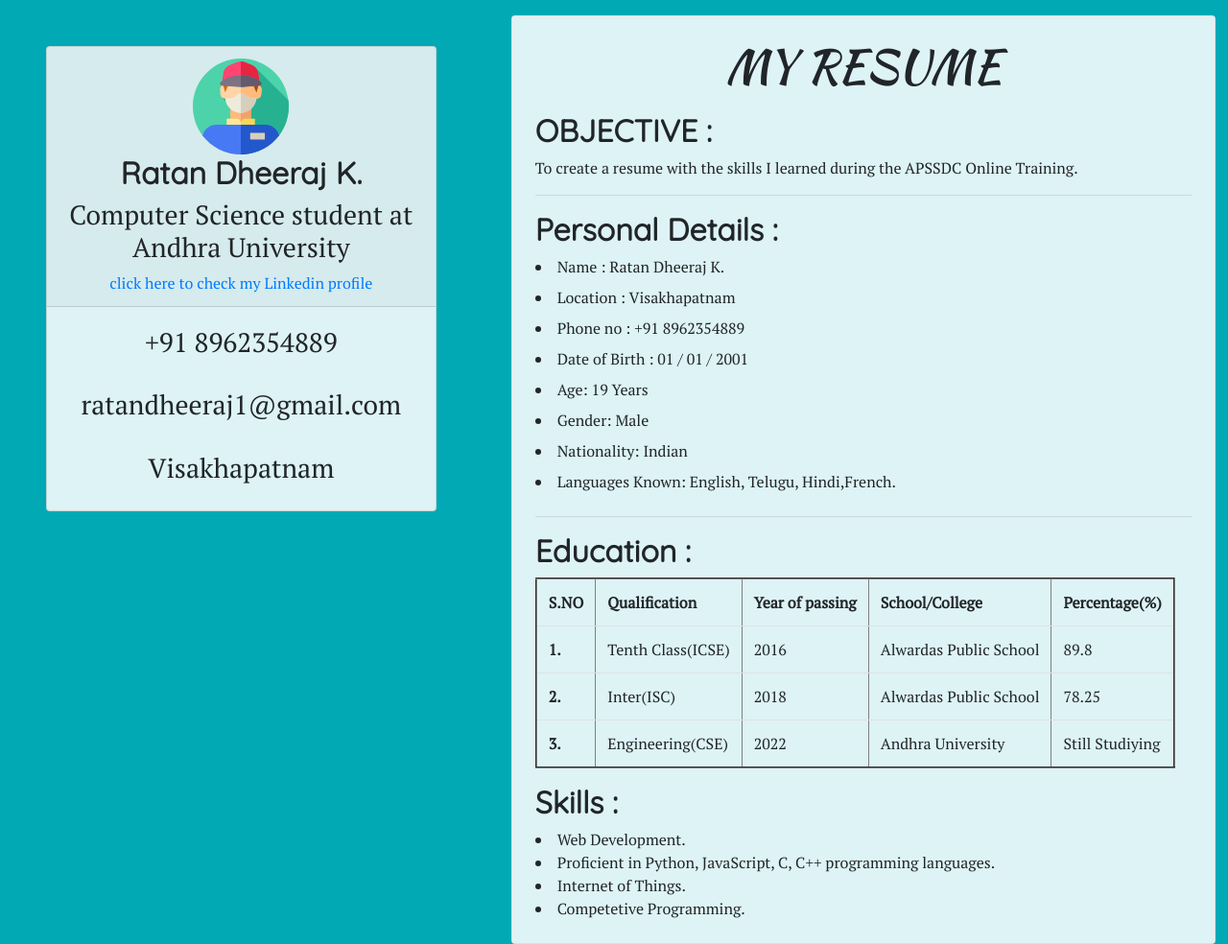
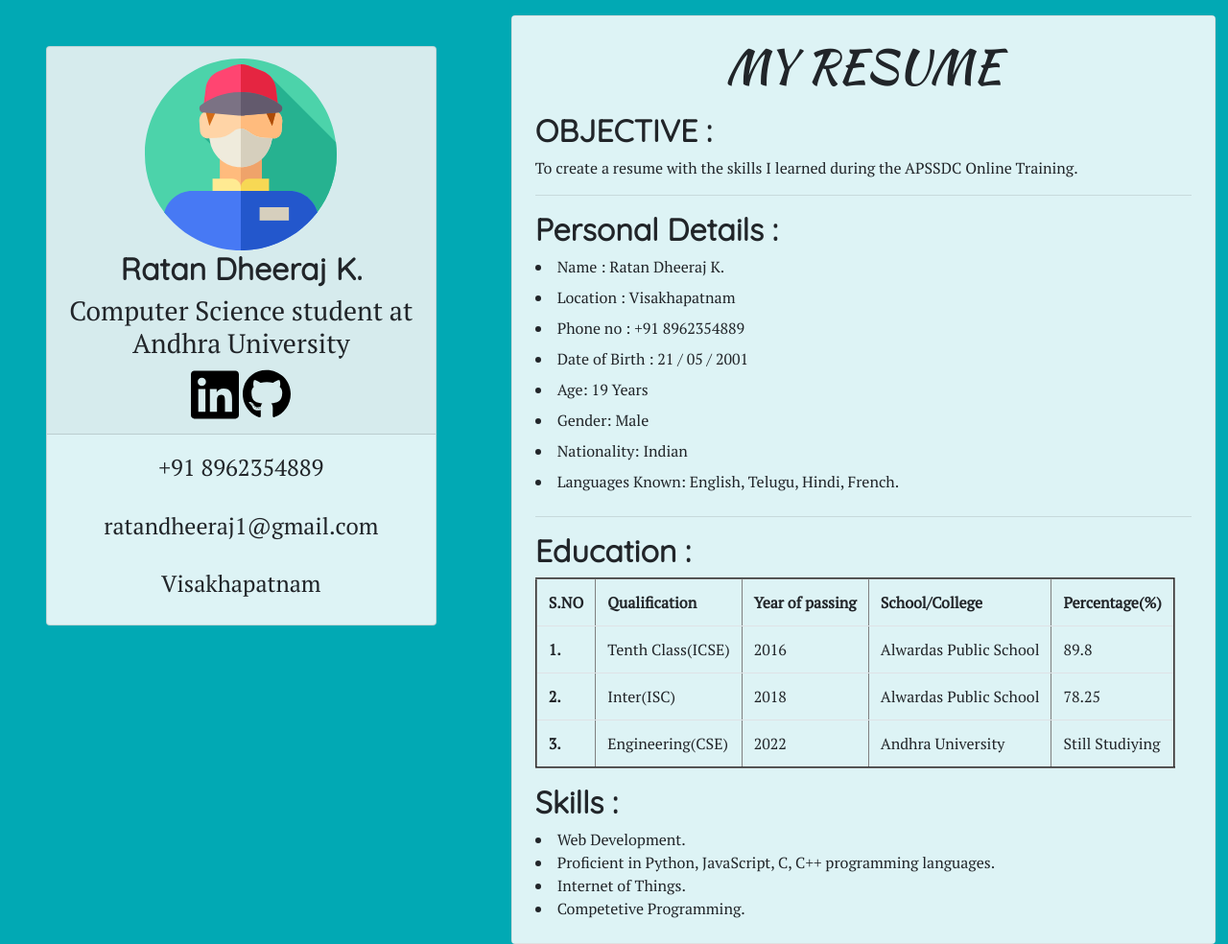
Before and after one commit to ratandheeraj/myResume, a plain HTML site: page index.html in a window 1280 px wide. Shown: the whole page at 96% size. Drawn offline with nearby package versions, Linux system fonts and the light colour scheme.

Commit message:
Add files via upload

```diff
--- a/index.html
+++ b/index.html
@@ -3,7 +3,7 @@
   <head>
     <meta charset="UTF-8" />
     <meta name="viewport" content="width=device-width, initial-scale=1.0" />
-    <title>Document</title>
+    <title>My Resume</title>
     <link
       href="https://stackpath.bootstrapcdn.com/bootstrap/4.5.0/css/bootstrap.min.css"
       rel="stylesheet"
@@ -32,25 +32,39 @@
         <div class="card card1">
           <div class="card-header">
             <div>
-              <img src="delivery-man.svg" width="100px" alt="profile-pic" />
+              <img src="delivery-man.svg" width="200px" alt="profile-pic" />
               <h2 title="Name">Ratan Dheeraj K.</h2>
               <h3 title="course">
                 Computer Science student at Andhra University
               </h3>
               <a
                 href="https://www.linkedin.com/in/ratan-dheeraj-kadirikota-76b005193/"
-                target="blank"
-                >click here to check my Linkedin profile</a
+                target="_blank"
               >
+                <img
+                  src="linkedin-brands.svg"
+                  alt="linkin logo"
+                  width="50px"
+                  title="Linkedin profile"
+                />
+              </a>
+              <a href="https://github.com/ratandheeraj" target="_blank">
+                <img
+                  src="github-brands.svg"
+                  alt="github logo"
+                  width="50px"
+                  title="github logo"
+                />
+              </a>
             </div>
           </div>
           <div class="card-body">
             <div>
-              <h3 title="Phone">+91 8962354889</h3>
+              <h4 title="Phone">+91 8962354889</h4>
               <br />
-              <h3 title="Email">ratandheeraj1@gmail.com</h3>
+              <h4 title="Email">ratandheeraj1@gmail.com</h4>
               <br />
-              <h3 title="Address">Visakhapatnam</h3>
+              <h4 title="Address">Visakhapatnam</h4>
             </div>
           </div>
         </div>
@@ -72,14 +86,14 @@
               <li><label class="label">Location </label> : Visakhapatnam</li>
               <li><label class="label">Phone no </label> : +91 8962354889</li>
               <li>
-                <label class="label">Date of Birth </label> : 01 / 01 / 2001
+                <label class="label">Date of Birth </label> : 21 / 05 / 2001
               </li>
               <li><label class="label">Age</label>: 19 Years</li>
               <li><label class="label">Gender </label>: Male</li>
               <li><label class="label">Nationality </label>: Indian</li>
               <li>
                 <label class="label">Languages Known </label>: English, Telugu,
-                Hindi,French.
+                Hindi, French.
               </li>
               <hr />
             </div>
--- a/styles.css
+++ b/styles.css
@@ -13,6 +13,7 @@ h1 {
 h2 {
   font-weight: bold;
   font-family: "Quicksand", sans-serif;
+  font-size: 2rem;
 }
 .card1 {
   text-align: center;
```
Also changed, not shown: github-brands.svg (added), linkedin-brands.svg (added).
